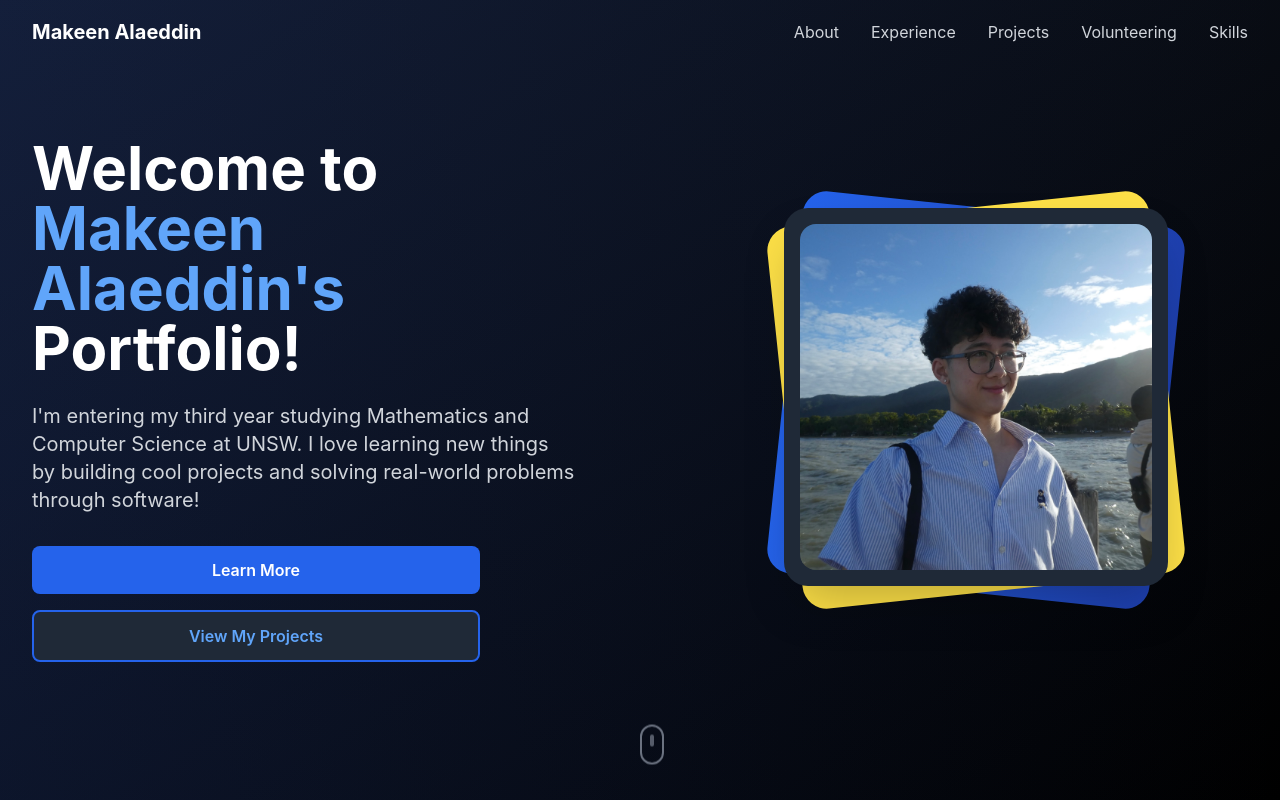
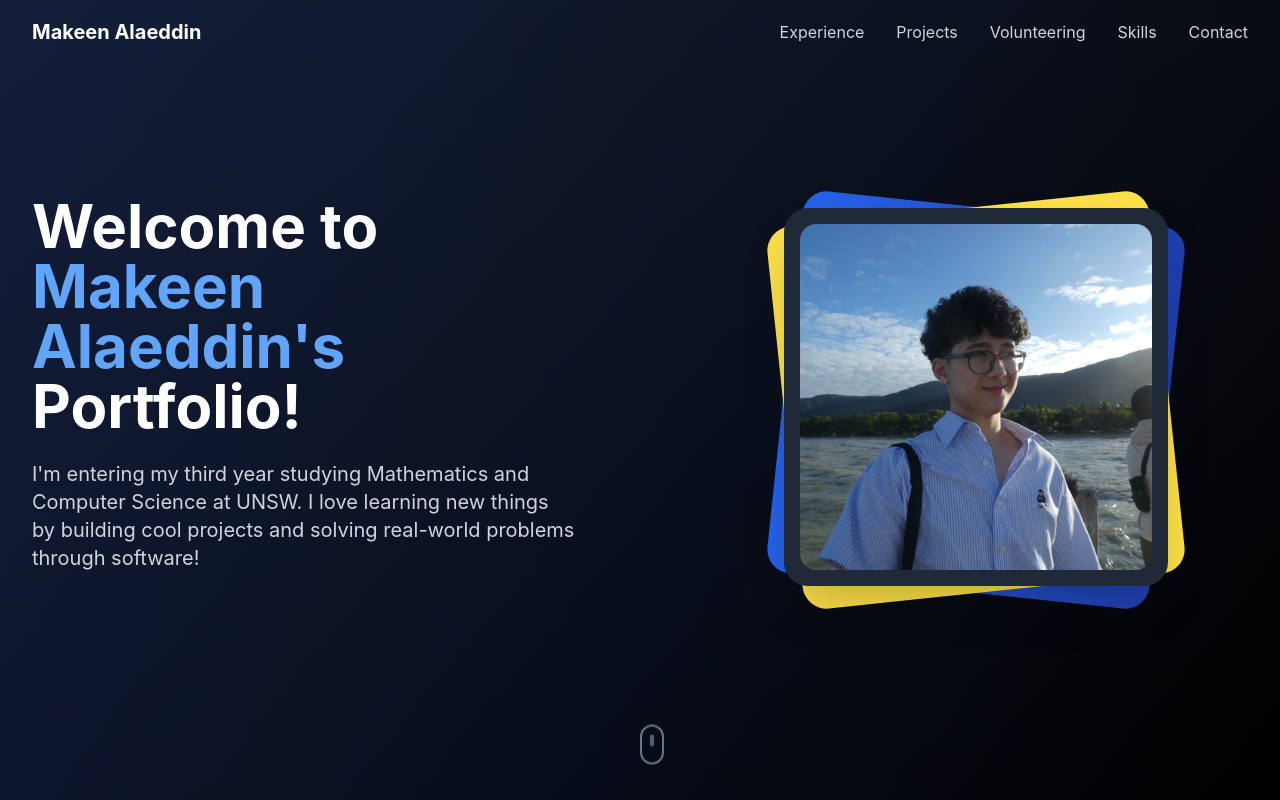
Before and after one commit to makeen05/Makeen-Alaeddin-Portfolio, a React (Vite) app: page / in a window 1280 px wide. Shown: the top 800 px of the page. Built offline with nearby package versions, Linux system fonts and the light colour scheme.

Commit message:
update hero and nav

```diff
--- a/src/App.tsx
+++ b/src/App.tsx
@@ -50,12 +50,6 @@ function App() {
               {/* Desktop Navigation */}
               <div className="hidden md:flex space-x-6 lg:space-x-8">
                 <button
-                  onClick={() => scrollToSection('about')}
-                  className="text-gray-300 hover:text-blue-400 transition-colors duration-200 text-sm lg:text-base"
-                >
-                  About
-                </button>
-                <button
                   onClick={() => scrollToSection('experience')}
                   className="text-gray-300 hover:text-blue-400 transition-colors duration-200 text-sm lg:text-base"
                 >
@@ -78,6 +72,12 @@ function App() {
                   className="text-gray-300 hover:text-blue-400 transition-colors duration-200 text-sm lg:text-base"
                 >
                   Skills
+                </button>
+                <button
+                  onClick={() => scrollToSection('contact')}
+                  className="text-gray-300 hover:text-blue-400 transition-colors duration-200 text-sm lg:text-base"
+                >
+                  Contact
                 </button>
               </div>
 
@@ -103,12 +103,6 @@ function App() {
               <div className="md:hidden">
                 <div className="px-2 pt-2 pb-3 space-y-1 bg-gray-900/95 backdrop-blur-md rounded-lg mt-2">
                   <button
-                    onClick={() => scrollToSection('about')}
-                    className="block w-full text-left px-3 py-2 text-gray-300 hover:text-blue-400 transition-colors duration-200"
-                  >
-                    About
-                  </button>
-                  <button
                     onClick={() => scrollToSection('experience')}
                     className="block w-full text-left px-3 py-2 text-gray-300 hover:text-blue-400 transition-colors duration-200"
                   >
@@ -132,6 +126,12 @@ function App() {
                   >
                     Skills
                   </button>
+                  <button
+                    onClick={() => scrollToSection('contact')}
+                    className="block w-full text-left px-3 py-2 text-gray-300 hover:text-blue-400 transition-colors duration-200"
+                  >
+                    Contact
+                  </button>
                 </div>
               </div>
             )}
@@ -150,20 +150,6 @@ function App() {
                 <div className="text-base sm:text-lg lg:text-xl text-gray-300 mb-6 sm:mb-8 leading-relaxed">
                   I'm entering my third year studying Mathematics and Computer Science at UNSW.
                   I love learning new things by building cool projects and solving real-world problems through software!
-                </div>
-                <div className="flex flex-col gap-3 sm:gap-4 max-w-md mx-auto lg:mx-0">
-                  <button
-                    onClick={() => scrollToSection('about')}
-                    className="bg-blue-600 hover:bg-blue-700 text-white font-semibold py-3 px-6 rounded-lg transition-all duration-200 transform hover:scale-105 text-sm sm:text-base"
-                  >
-                    Learn More
-                  </button>
-                  <button
-                    onClick={() => scrollToSection('projects')}
-                    className="bg-gray-800 text-blue-400 border-2 border-blue-600 hover:bg-gray-700 font-semibold py-3 px-6 rounded-lg transition-all duration-200 text-sm sm:text-base"
-                  >
-                    View My Projects
-                  </button>
                 </div>
               </div>
               <div className="relative animate-float lg:pl-8 mt-8 lg:mt-0">
@@ -205,7 +191,7 @@ function App() {
                     <h3 className="text-xl sm:text-2xl font-bold text-white mb-2">Software Engineering Intern</h3>
                     <p className="text-blue-400 font-medium mb-2">Lamigo, https://lamigo.ai/</p>
                   </div>
-                  <div className="text-sm text-gray-400">October 2025 – December 2025</div>
+                  <div className="text-sm text-gray-400">September 2025 – November 2025</div>
                 </div>
                 <ul className="space-y-2 text-sm sm:text-base text-gray-300">
                   <li className="flex items-start">
@@ -268,7 +254,7 @@ function App() {
             <div className="grid grid-cols-1 md:grid-cols-2 gap-6 sm:gap-8">
               {/* Unemployed Project */}
               <a
-                href="unemployed-delta.vercel.app"
+                href="https://unemployed-delta.vercel.app/"
                 target="_blank"
                 rel="noopener noreferrer"
                 className="bg-gray-900 rounded-xl p-6 sm:p-8 border border-gray-700 hover:border-blue-500 transition-all duration-300 transform hover:-translate-y-1 cursor-pointer"
@@ -452,7 +438,7 @@ function App() {
         </section>
 
         {/* Contact Section */}
-        <section className="relative flex items-center justify-center bg-gradient-to-br from-gray-900 to-black overflow-hidden">
+        <section id="contact" className="relative flex items-center justify-center bg-gradient-to-br from-gray-900 to-black overflow-hidden">
           <div className="absolute inset-0 bg-gradient-to-r from-blue-900/20 to-transparent"></div>
           <div className="relative z-10 max-w-7xl mx-auto px-4 sm:px-6 lg:px-8 py-12 sm:py-16">
             <div className="max-w-4xl mx-auto text-center">
```
